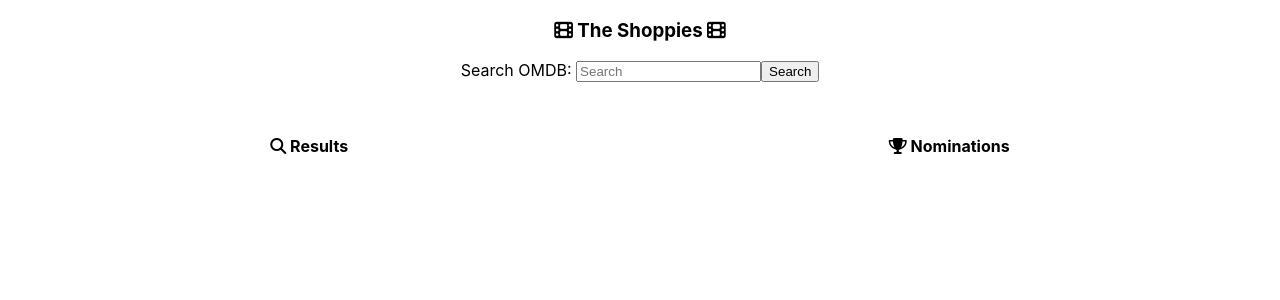
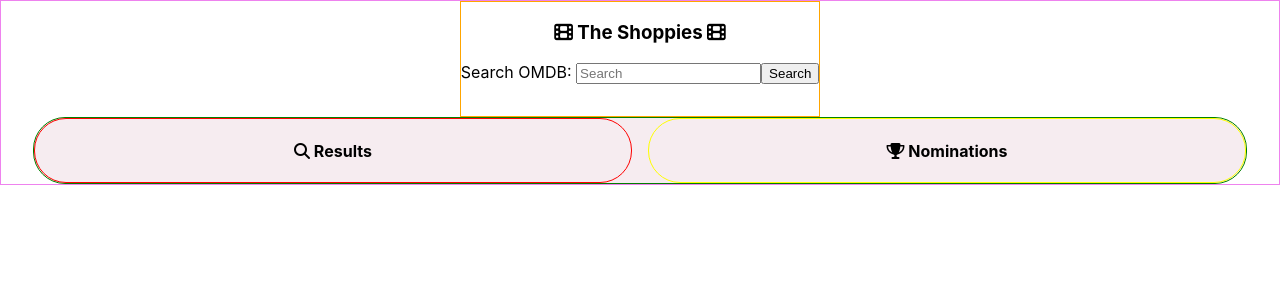
Before and after one commit to Ibirn/shoppies, a React (Create React App) app: page / in a window 1280 px wide. Shown: the top 300 px of the page. Built offline with nearby package versions, Linux system fonts and the light colour scheme.

Commit message:
Change css

```diff
--- a/src/App.css
+++ b/src/App.css
@@ -3,5 +3,5 @@
 }
 
 html {
-  /* background-color: #e8e8e8; */
+  /* background-color: #5f236b; */
 }
--- a/src/App.js
+++ b/src/App.js
@@ -4,9 +4,6 @@
 function App() {
   return (
     <div className="App">
-      <h3>
-        <i class="fas fa-film"></i> The Shoppies <i class="fas fa-film"></i>
-      </h3>
       <ApiSearch />
     </div>
   );
--- a/src/components/ApiSearch.jsx
+++ b/src/components/ApiSearch.jsx
@@ -33,15 +33,26 @@
   };
 
   useEffect(() => {
-    if (nominations.length >= 5) {
+    if (nominations.length === 5) {
       setBanner(true);
       document.addEventListener("click", dismissBanner);
+      // console.log(banner, nominations.length >= 5);
     }
+    return () => {
+      document.removeEventListener("click", dismissBanner);
+    };
   }, [nominations]);
+
+  console.log(nominations);
 
   return (
     <div className="container">
       {banner ? <Banner /> : null}
+      <header className="search-wrapper">
+        <h3>
+          <i className="fas fa-film"></i> The Shoppies{" "}
+          <i className="fas fa-film"></i>
+        </h3>
         <form method="get" className="search-form">
           <div>
             <label>Search OMDB: </label>
@@ -58,16 +69,13 @@
             <button onClick={(e) => dbSearch(e)}>Search</button>
           </div>
         </form>
+      </header>
       <div className="lists">
-        <header>
+        <div className="results-list">
           <h4>
-            <i class="fas fa-search"></i> Results
+            <i className="fas fa-search"></i> Results
           </h4>
-          <h4>
-            <i class="fas fa-trophy"></i> Nominations
-          </h4>
-        </header>
-        <div className="results-list">
+          <div>
             {results.map((elem, ind) => (
               <ResultItems
                 key={ind}
@@ -78,7 +86,13 @@
               />
             ))}
           </div>
+        </div>
+        <hr />
         <div className="nominations">
+          <h4>
+            <i className="fas fa-trophy"></i> Nominations
+          </h4>
+          <div>
             {nominations.length > 0
               ? nominations.map((elem, ind) => (
                   <Selections
@@ -93,5 +107,6 @@
           </div>
         </div>
       </div>
+    </div>
   );
 }
--- a/src/components/Banner.jsx
+++ b/src/components/Banner.jsx
@@ -1,4 +1,4 @@
-import React, { useEffect } from "react";
+import React from "react";
 import "../styles/bannerStyle.scss";
 
 export default function Banner(props) {
@@ -10,10 +10,7 @@
           alt="shoppies-banner"
           src="images/shoppies.png"
         />
-        <div className="modal-text">
-          <br></br>
-          Hello
-        </div>
+        <div className="modal-text">Thank you for your nominations!</div>
       </div>
     </div>
   );
--- a/src/components/ResultItems.jsx
+++ b/src/components/ResultItems.jsx
@@ -13,7 +13,7 @@
     disableButton = true;
   }
   return (
-    <div className="search-result slot">
+    <div className="search-result slot" id={`${index}-result`} draggable={true}>
       <div className="item">
         <img src={info.Poster} alt={`${info.Title}-poster`}></img>
         <div className="title">{info.Title}</div>
--- a/src/styles/bannerStyle.scss
+++ b/src/styles/bannerStyle.scss
@@ -24,6 +24,7 @@
     top: -5rem;
     z-index: -10;
     height: 10rem;
+    padding: 1rem;
   }
 }
 
--- a/src/styles/mainStyle.scss
+++ b/src/styles/mainStyle.scss
@@ -1,22 +1,29 @@
 .container {
   display: flex;
   flex-direction: column;
-  // border: 1px solid violet;
+  border: 1px solid violet;
+
+  .search-wrapper {
+    border: 1px solid orange;
+    display: flex;
+    flex-direction: column;
+    width: fit-content;
+    align-self: center;
+  }
 
   .lists {
-    // border: 1px solid green;
+    border: 1px solid green;
     display: flex;
     flex-direction: row;
     border-radius: 2rem;
     justify-content: space-evenly;
     flex-flow: wrap;
-
-    header {
-      width: 100%;
-      display: flex;
-      flex-flow: wrap;
-      justify-content: space-around;
-    }
+    background-color: #f6ecf0;
+    margin: 0 2rem;
+  }
+  hr {
+    width: 1rem;
+    border: none;
   }
 
   .search-form {
@@ -26,17 +33,19 @@
 
   .results-list {
     min-height: 1rem;
-    // border: 1px solid red;
+    border: 1px solid red;
     padding-left: 2rem;
     padding-right: 2rem;
     flex: 1;
+    border-radius: inherit;
   }
 
   .nominations {
     min-height: 1rem;
-    // border: 1px solid blue;
+    border: 1px solid yellow;
     padding-left: 2rem;
     padding-right: 2rem;
     flex: 1;
+    border-radius: inherit;
   }
 }
--- a/src/styles/nominationStyle.scss
+++ b/src/styles/nominationStyle.scss
@@ -1,6 +1,7 @@
 .nomination-choice {
   // margin-left: 2rem;
   width: inherit;
+  // background-color: beige;
 
   .item {
     display: flex;
```
Also changed, not shown: src/hooks/useDragAndDrop.jsx (deleted, +0 -121 lines). Lines whose indentation alone changed are shown as unchanged.
